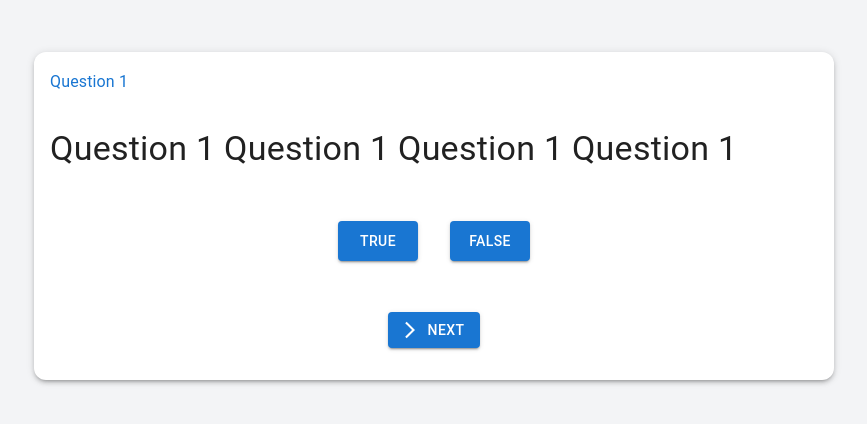
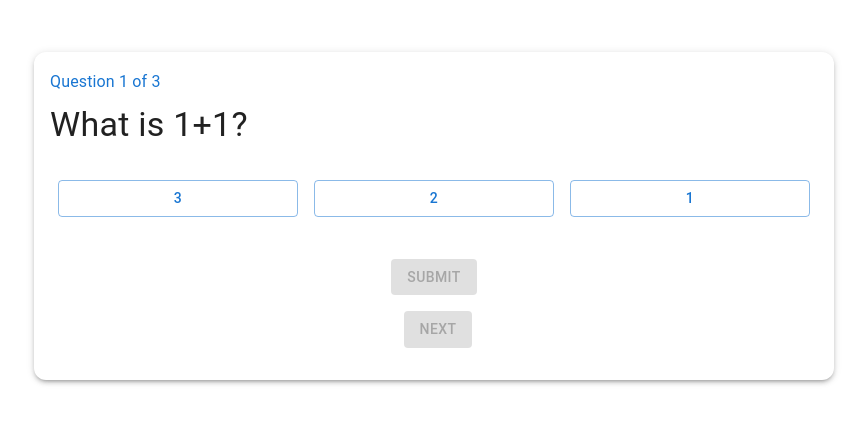
Before and after one commit to notrichardpeng/Quizcribe, a Next.js app in the folder calhacksmryz/: page /quiz in a window 1280 px wide. Shown: the part 184-608 px from the top of the page, without its empty margins (206-1073 px from the left). Built offline with nearby package versions, Linux system fonts and the light colour scheme.

Commit message:
flashcard quiz page with the final score

```diff
--- a/calhacksmryz/app/quiz/card.jsx
+++ b/calhacksmryz/app/quiz/card.jsx
@@ -5,33 +5,72 @@ import NightsStayIcon from '@mui/icons-material/NightsStay';
 import WbSunnyIcon from '@mui/icons-material/WbSunny';
 import Image from 'next/image';
 
-export default function CardTemp({ toggle, settoggle }) {
+export default function CardTemp({ question, questionIndex, totalQuestions, onChoiceSelect, onSubmit, onNext, selectedChoice, submitted, isCorrect }) {
   return (
-    <Card sx={{ display: 'flex', width: 800, height: 328, bgcolor: 'background.paper', borderRadius: 3, boxShadow: 3 }}>
+    <Card sx={{ display: 'flex', width: 800, height: 328, borderRadius: 3, boxShadow: 3 }}>
 
       <CardContent sx={{ flex: '1 0 auto', display: 'flex', flexDirection: 'column', justifyContent: 'space-between' }}>
         <Typography variant="subtitle1" color="primary" gutterBottom>
-          Question 1
+          Question {questionIndex} of {totalQuestions}
         </Typography>
 
         <Typography variant="h4" component="div">
-          Question 1 Question 1 Question 1 Question 1
+          {question.question}
         </Typography>
 
-        <CardActions sx={{ display: 'flex', justifyContent: 'center', mt: 2, mb:0, width: '100%' }}>
-          <Box sx={{ display: 'flex', justifyContent: 'center', width: '100%' }}>
-            <Button variant="contained" color="primary" sx={{ width: 80, height:40, mx: 2 }}>
-              True
-            </Button>
-            <Button variant="contained" color="primary" sx={{ width: 80, height:40, mx: 2 }}>
-              False
-            </Button>
+        <CardActions sx={{ display: 'flex', justifyContent: 'center', mt: 2, mb: 0, width: '100%' }}>
+          <Box sx={{ display: 'flex', justifyContent: 'center', width: '100%', gap: 2 }}>
+            {question.choices.map((choice, index) => {
+              let buttonVariant = "outlined";
+              let buttonColor = "primary";
+              let isDisabled = false;
+
+              // 如果已经提交，判断按钮颜色
+              if (submitted) {
+                if (choice === selectedChoice && choice.correct) {
+                  // 用户选择的正确答案，绿色背景
+                  buttonVariant = "contained";
+                  buttonColor = "success";
+                } else if (choice === selectedChoice && !choice.correct) {
+                  // 用户选择的错误答案，红色背景
+                  buttonVariant = "contained";
+                  buttonColor = "error";
+                } else if (choice.correct) {
+                  // 正确的答案，绿色背景
+                  buttonVariant = "contained";
+                  buttonColor = "success";
+                } else {
+                  isDisabled = true;
+                }
+              } else if (choice === selectedChoice) {
+                buttonVariant = "contained";
+                buttonColor = "primary";
+              }
+
+              return (
+                <Button
+                  key={index}
+                  variant={buttonVariant}
+                  color={buttonColor}
+                  onClick={() => onChoiceSelect(choice)}
+                  disabled={isDisabled}
+                  sx={{ my: 1, flexGrow: 1 }}
+                >
+                  {choice.text}
+                </Button>
+              );
+            })}
           </Box>
         </CardActions>
 
-        <CardActions sx={{ justifyContent: 'center', mt:1 }}>
-          <Button variant="contained" startIcon={<ArrowForwardIosIcon />} color="primary">
-           Next
+
+        <CardActions sx={{ display: 'flex', flexDirection: 'column', alignItems: 'center', mt: 2 }}>
+          <Button onClick={onSubmit} variant="contained" color="primary" disabled={submitted || !selectedChoice}>
+            Submit
+          </Button>
+
+          <Button onClick={onNext} variant="contained" color="secondary" sx={{ mt: 2 }} disabled={!submitted}>
+            Next
           </Button>
         </CardActions>
 
--- a/calhacksmryz/app/quiz/page.js
+++ b/calhacksmryz/app/quiz/page.js
@@ -4,9 +4,73 @@ import Head from 'next/head'
 import { useState } from 'react';
 import CardTemp from './card';
 
+const questions = [
+    {
+      question: "What is 1+1?",
+      choices: [
+        { text: "3", correct: false },
+        { text: "2", correct: true },
+        { text: "1", correct: false },
+      ]
+    },
+    {
+      question: "What color is the sky?",
+      choices: [
+        { text: "Blue", correct: true },
+        { text: "Green", correct: false },
+        { text: "Red", correct: false },
+      ]
+    },
+    {
+      question: "What is 2+2?",
+      choices: [
+        { text: "3", correct: false },
+        { text: "4", correct: true },
+        { text: "5", correct: false },
+      ]
+    }
+  ];
+
 export default function QuizPage() {
+    const [currentQuestionIndex, setCurrentQuestionIndex] = useState(0);
+    const [selectedChoice, setSelectedChoice] = useState(null);
+    const [score, setScore] = useState(0);
+    const [submitted, setSubmitted] = useState(false);
+    const [isCorrect, setIsCorrect] = useState(null);
+    const [isFinished, setIsFinished] = useState(false);
+    const totalQuestions = questions.length;
 
-  const [toggle,setToggle] = useState(false);
+    const handleChoiceSelect = (choice) => {
+        setSelectedChoice(choice);
+        setSubmitted(false);
+        setIsCorrect(null);
+    };
+
+    const handleSubmit = () => {
+        if (selectedChoice) {
+          if (selectedChoice.correct) {
+            setScore(score + 1);
+            setIsCorrect(true);
+          } else {
+            setIsCorrect(false);
+          }
+          setSubmitted(true);
+        }
+    };
+
+    const handleNext = () => {
+        if (submitted) {
+          if (currentQuestionIndex < questions.length - 1) {
+            setCurrentQuestionIndex(currentQuestionIndex + 1);
+            setSelectedChoice(null);
+            setSubmitted(false);
+            setIsCorrect(null);
+          } else {
+            setIsFinished(true)
+          }
+        }
+      };
+
   return (
     <>
       <Head>
@@ -14,8 +78,24 @@ export default function QuizPage() {
         <meta name="viewport" content="initial-scale=1.0, width=device-width" />
       </Head>
 
-        <div className='h-[100vh] w-[100vw] flex justify-center ease-linear duration-300 items-center bg-gray-100 dark:bg-slate-900'>
-            <CardTemp />
+        <div className='h-[100vh] w-[100vw] flex justify-center ease-linear duration-300 items-center'>
+            {!isFinished ? (
+            <CardTemp
+                question={questions[currentQuestionIndex]}
+                questionIndex={currentQuestionIndex + 1}
+                totalQuestions={totalQuestions}
+                onChoiceSelect={handleChoiceSelect}
+                onSubmit={handleSubmit}
+                onNext={handleNext}
+                selectedChoice={selectedChoice}
+                submitted={submitted}
+                isCorrect={isCorrect}
+            />
+            ) : (
+            <div>
+                <h1>Your Score: {score}/{totalQuestions}</h1>
+            </div>
+            )}
         </div>
     </>
   )
```
